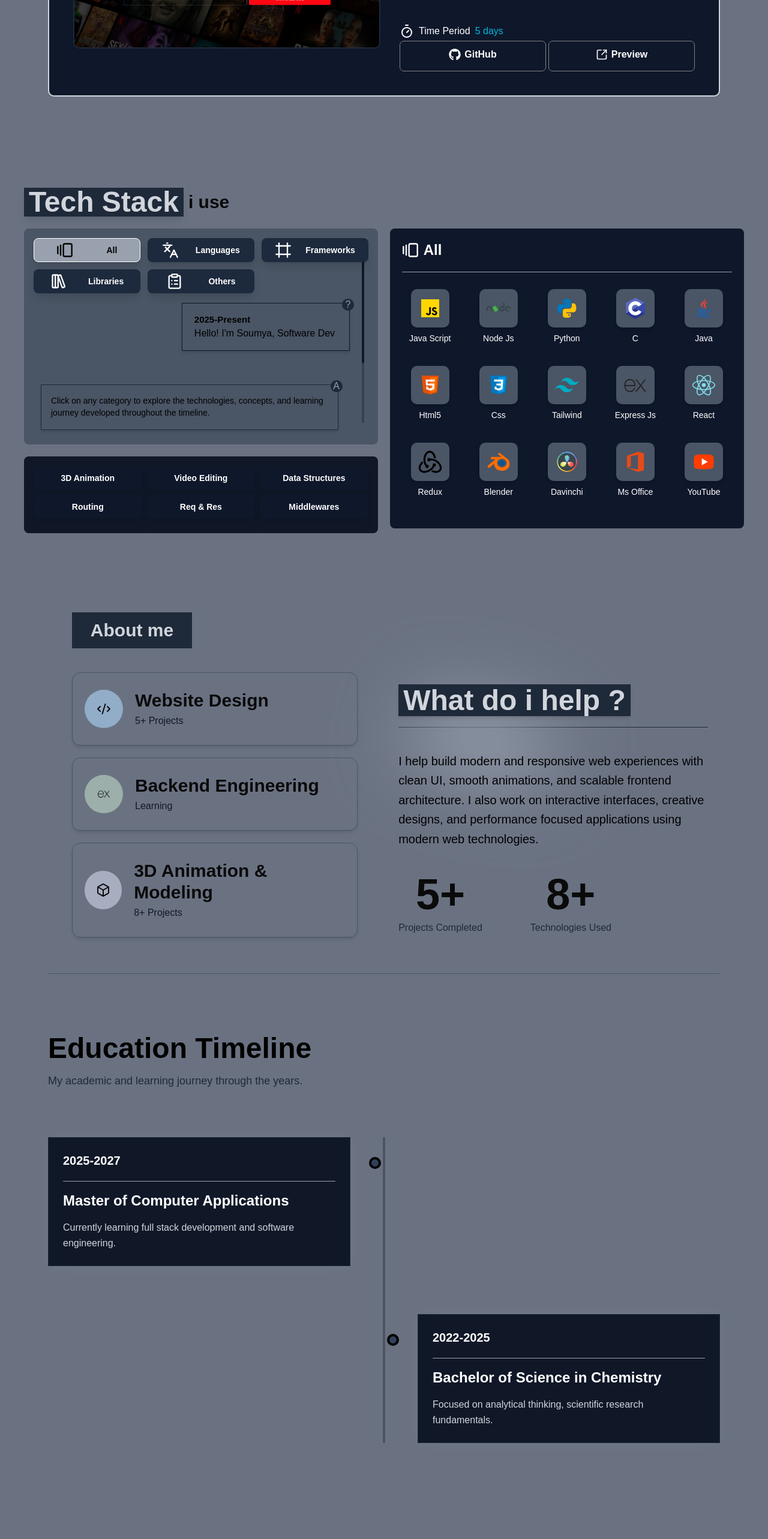
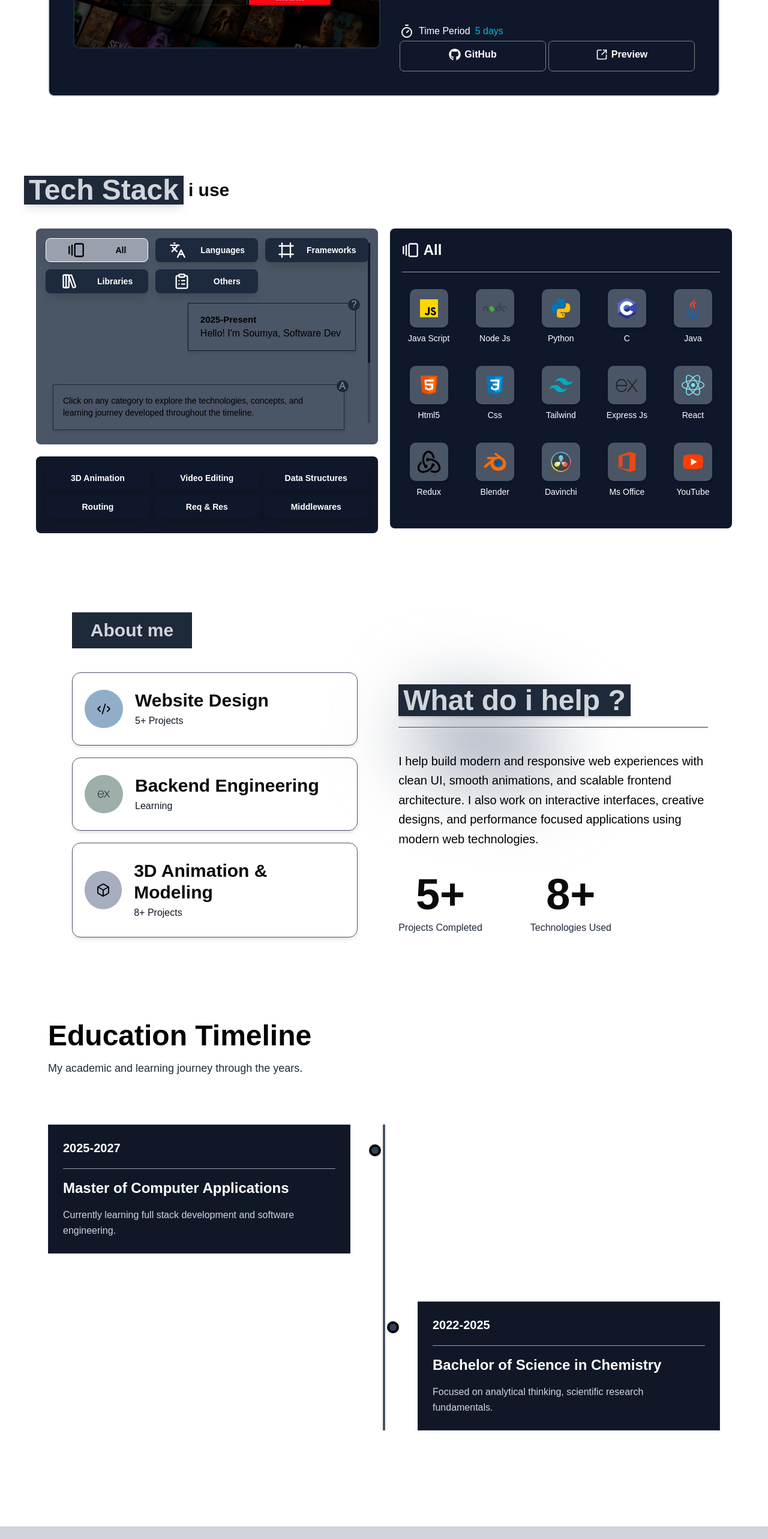
Before and after one commit to Soumya1974/portfolio, a React (Vite) app: page / in a window 1280 px wide. Shown: the part 2509-5075 px from the top of the page at 60% size. After the commit the page ends 5054 px from the top, so only its background shows below. Built offline with nearby package versions, Linux system fonts and the light colour scheme.

Commit message:
Minor fixes due to ongoing semester

```diff
--- a/src/components/About.jsx
+++ b/src/components/About.jsx
@@ -35,7 +35,7 @@ const About = () => {
 
     return (
         <div
-            className='bg-gray-500 w-full h-full px-2 sm:px-6 lg:px-20 py-5 flex-col gap-2 overflow-hidden relative sm:mt-0 items-center'
+            className='bg-white w-full h-full px-2 sm:px-6 lg:px-20 py-5 flex-col gap-2 overflow-hidden relative sm:mt-0 items-center'
         >
             <div className='hidden md:block ml-10 sm:px-5 sm:py-3 px-2 py-2 bg-gray-800 text-gray-300 w-50'>
                 <h1 className='text-center md:text-3xl font-semibold text-xl'>
@@ -172,8 +172,6 @@ const About = () => {
                 </motion.div>
             </div>
 
-            <div className='h-px w-full bg-gray-600 rounded-lg mt-4 sm:mt-5 shrink-0' />
-
         </div>
     )
 }
--- a/src/components/EducationTimeline.jsx
+++ b/src/components/EducationTimeline.jsx
@@ -17,7 +17,7 @@ const EducationTimeline = () => {
     ];
 
     return (
-        <section className='min-h-screen w-full bg-gray-500 px-4 sm:px-8 lg:px-20 py-10 sm:py-20 overflow-hidden relative'>
+        <section className='min-h-screen w-full bg-white px-4 sm:px-8 lg:px-20 py-10 sm:py-20 overflow-hidden relative'>
 
             <div className='max-w-6xl mx-auto'>
 
--- a/src/components/ProjectCard.jsx
+++ b/src/components/ProjectCard.jsx
@@ -119,7 +119,7 @@ const ProjectCard = () => {
     ];
 
     return (
-        <div className="flex flex-col items-center relative bg-gray-500 px-0 md:px-5 z-20">
+        <div className="flex flex-col items-center relative bg-white px-0 md:px-5 z-20">
             {projectPreview.map((items) => {
                 const { id, title, description, techstack, image, time } = items;
 
--- a/src/components/SplitText.jsx
+++ b/src/components/SplitText.jsx
@@ -39,7 +39,6 @@ const SplitText = ({
       });
     }
   }, []);
-  console.log("first")
 
   useGSAP(
     () => {
--- a/src/components/TechStackPage.jsx
+++ b/src/components/TechStackPage.jsx
@@ -158,7 +158,7 @@ const TechStackPage = () => {
     const active = fieldOptions.find(f => f.id === stackId);
 
     return (
-        <section className="sm:min-h-screen h-full relative w-full bg-gray-500 px-3 sm:px-6 lg:px-10 py-8 sm:py-10 flex items-center">
+        <section className="sm:min-h-screen h-full relative w-full bg-white px-3 sm:px-6 lg:px-10 py-8 sm:py-10 flex items-center">
 
             <div className="w-full max-w-7xl mx-auto">
 
@@ -176,7 +176,7 @@ const TechStackPage = () => {
                     </span>
                 </motion.div>
 
-                <div className='w-full flex flex-col lg:flex-row gap-5'>
+                <div className='w-full px-5 py-5 flex flex-col lg:flex-row gap-5'>
 
                     <div className='w-full lg:w-1/2 flex flex-col gap-5'>
 
@@ -264,7 +264,7 @@ const TechStackPage = () => {
                                     initial={{ opacity: 0, y: -100 }}
                                     whileInView={{ opacity: 1, y: 0 }}
                                     transition={{ duration: 1.1 }}
-                                    className='flex relative mt-30 sm:mt-10 lg:mt-10 xl:mt-20  lg:h-auto xl:h-40 mr-0 lg:mr-7 xl:mr-9.5 text-black border px-3 sm:px-4 py-4 border-gray-800 shadow-md'
+                                    className='flex relative mt-30 sm:mt-10 lg:mt-10 xl:mt-20  lg:h-auto xl:h-40 mr-0 lg:mr-7 xl:mr-7 text-black border px-3 sm:px-4 py-4 border-gray-800 shadow-md'
                                 >
                                     <motion.p
                                         key={stackId}
```
